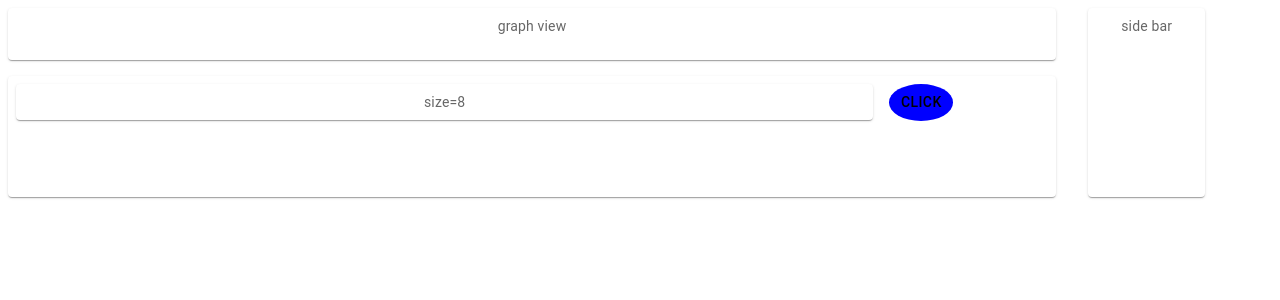
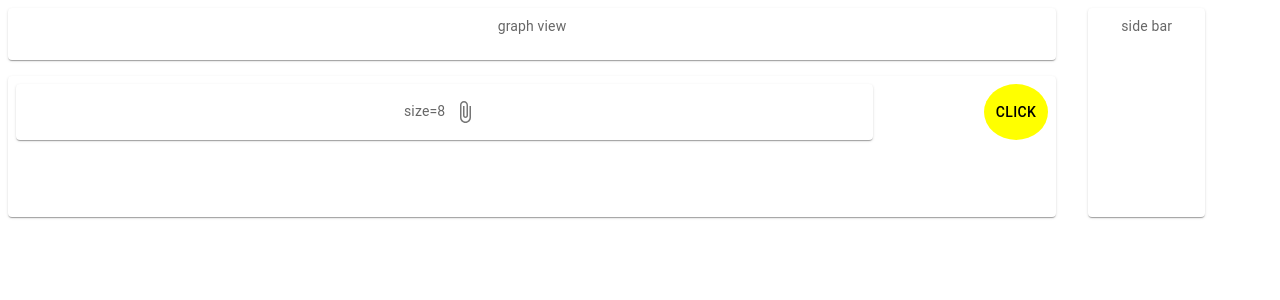
Before and after one commit to aleenarose222/Mindgraph_project, a React (Vite) app: page / in a window 1280 px wide. Shown: the top 300 px of the page. Built offline with nearby package versions, Linux system fonts and the light colour scheme.

Commit message:
promptview unfinished

```diff
--- a/src/Component/Prompt/Prompt.jsx
+++ b/src/Component/Prompt/Prompt.jsx
@@ -3,25 +3,30 @@ import { styled } from '@mui/material/styles';
 //import Box from '@mui/material/Box';
 import Paper from '@mui/material/Paper';
 import Grid from '@mui/material/Grid2';
-import RoundedButton from './RoundedButton/RoundedButton';
-
+import IconButton from '@mui/material/IconButton';
+import AttachFileIcon from '@mui/icons-material/AttachFile';
+import RoundedButton from '../RoundedButton/RoundedButton';
 const Item = styled(Paper)(({ theme }) => ({
   backgroundColor: '#fff',
   ...theme.typography.body2,
   padding: theme.spacing(1),
-  textAlign: 'center',
+  //textAlign: 'center',
   color: theme.palette.text.secondary,
   ...theme.applyStyles('dark', {
     backgroundColor: '#1A2027',
   }),
 }));
 
-const Prompt=()=> {
+const Prompt=({onAttachFileClick})=> {
   return (
 
       <Grid container spacing={2}>
         <Grid size={10}>
-          <Item>size=8</Item>
+          <Item>size=8
+          <IconButton aria-label="attachment" onClick={onAttachFileClick}>
+          <AttachFileIcon/>
+            </IconButton>
+       </Item>
         </Grid>
         <RoundedButton/>
 
--- a/src/Component/Prompt/RoundedButton/RoundedButton.jsx
+++ b/src/Component/RoundedButton/RoundedButton.jsx
@@ -2,9 +2,10 @@ import styled from "@emotion/styled";
 import { Button } from "@mui/material";
 
 const StyledButton = styled(Button)({
-    borderRadius:'50%',
+    borderRadius:'100%',
     color:'black',
-    backgroundColor:'blue',
+    backgroundColor:'yellow',
+    marginLeft:"auto",
 });
 
 const RoundedButton=()=>{
```
Also changed, not shown: src/Component/Attachment/Attachment.jsx (added, +24 -0 lines), src/Component/PromptView/PromptView.jsx (added), src/assets/icons/Paperclip.svg (added).
